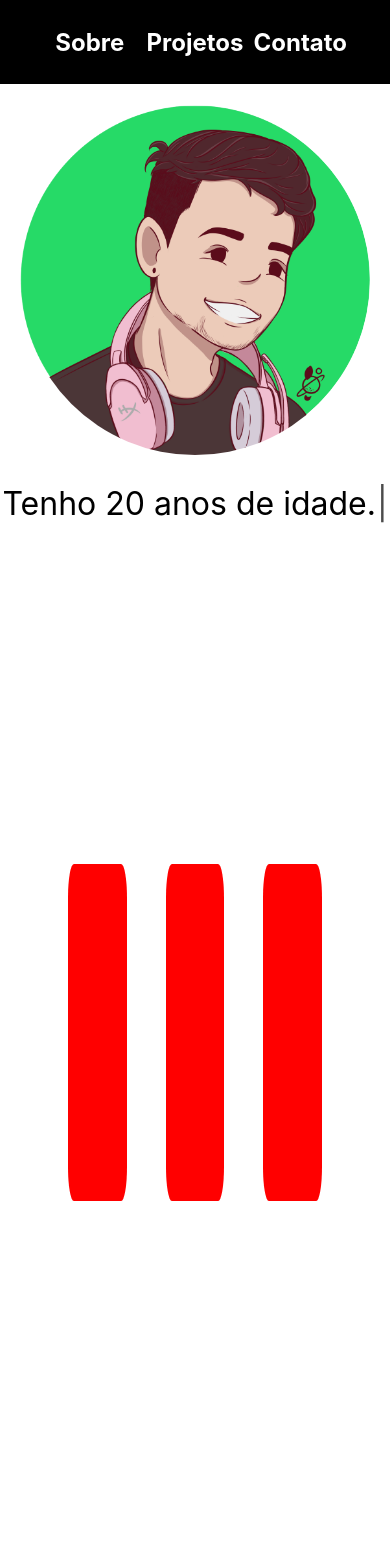
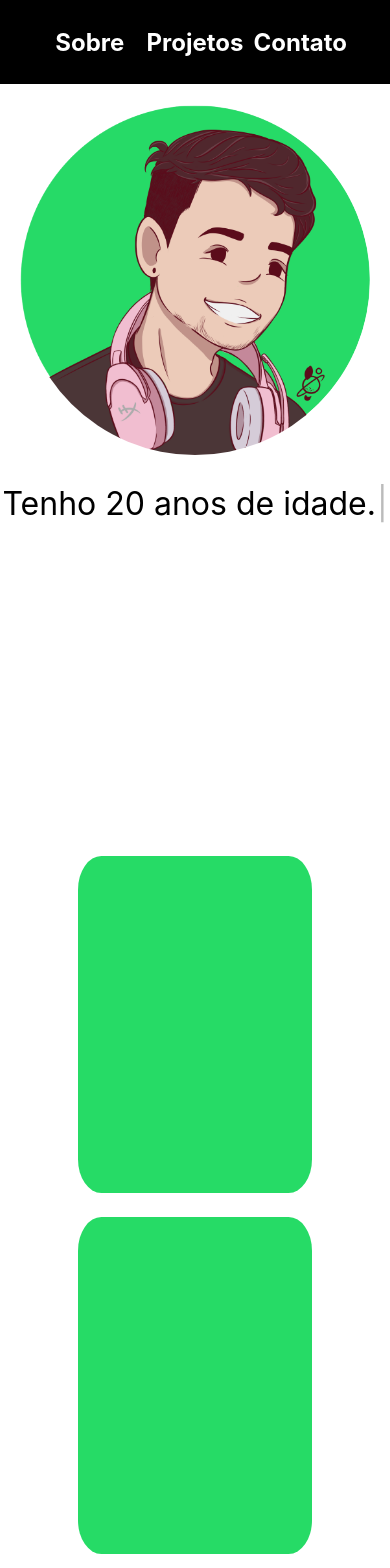
Before and after one commit to arielmell0/arielom.tech, a React (Create React App) app: page / in a window 390 px wide. Shown: the top 1568 px of the page. Before the commit the page ends 1221 px from the top, so only its background shows below. Built offline with nearby package versions, Linux system fonts and the light colour scheme.

Commit message:
feat: card responsivel

```diff
--- a/src/Components/Card/Card.js
+++ b/src/Components/Card/Card.js
@@ -3,25 +3,38 @@ import styled from "styled-components";
 const Card = () => {
     return (
        <CardContainer>
-           <CardItem></CardItem>
-           <CardItem></CardItem>
-           <CardItem></CardItem>
+           <CardItem />
+           <CardItem />
+           <CardItem />
        </CardContainer>
     )
 };
 
 const CardItem = styled.div`
+    display: flex;
+    justify-content: center;
+    align-items: flex-end;
+    flex-wrap: wrap;
     height: 40vh;
     width: 15vw;
-    margin: 5vw;
+    margin: 3vw;
     border-radius: 10%;
-    background-color: red;
+    background-color: #26DB66;
+
+    @media (max-width: 900px) {
+        width: 60%;
+    }
 `;
 
 const CardContainer = styled.div`
     display: flex;
+    flex-direction: row;
     align-items: center;
     justify-content: center;
+
+    @media (max-width: 900px) {
+        flex-direction: column;]
+    }
 `
 
 export default Card;
--- a/src/Components/Menu/Menu.js
+++ b/src/Components/Menu/Menu.js
@@ -48,6 +48,8 @@ const ListItem = styled.li`
     list-style-type: none;
     cursor: pointer;
 
+    margin: 3vw;
+
     &:hover {
         color: #26DB66;
         animation-name: flash;
```
